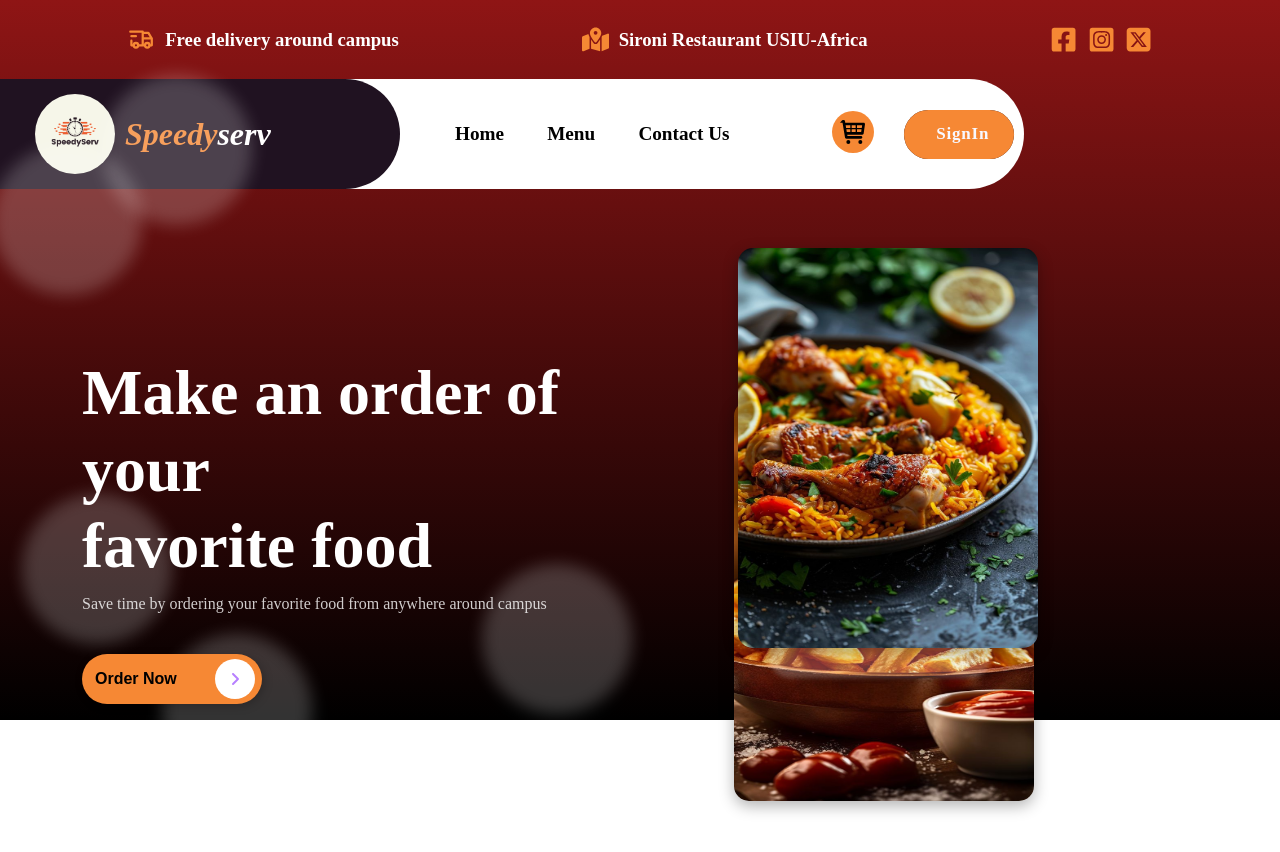
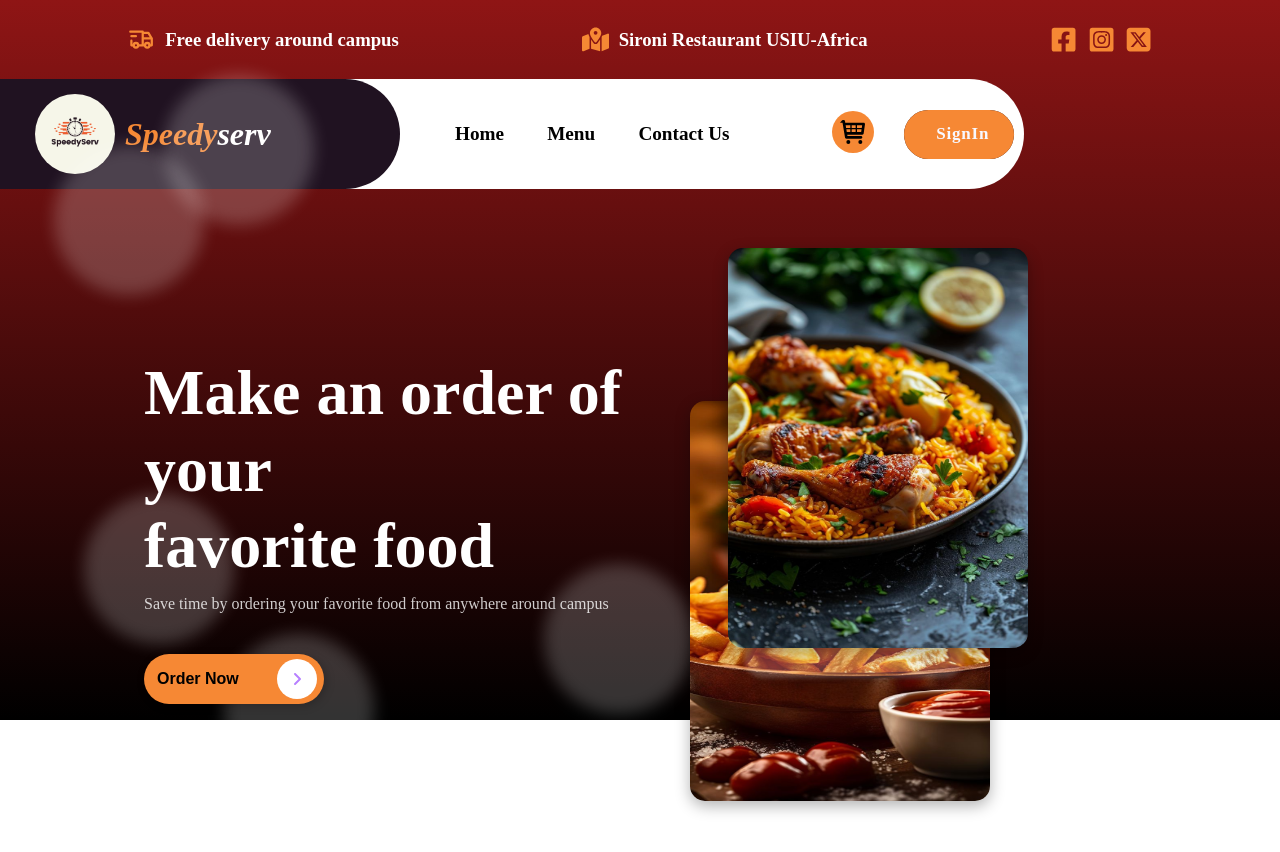
Before and after one commit to githinjiEssy/meal-ordering-system, a React (Create React App) app in the folder client/: page / in a window 1280 px wide. Shown: the top 852 px of the page. Built offline with nearby package versions, Linux system fonts and the light colour scheme; a web font is replaced by a local one.

Commit message:
header content aligned

```diff
--- a/client/src/Componets/Home page/Header.css
+++ b/client/src/Componets/Home page/Header.css
@@ -212,11 +212,12 @@ body {
 /* ================================================================================= */
 .header_content {
     padding: 20px;
+    display: flex;
+    justify-content: center;
 }
 
 .content {
-    width: 90%;
-    margin-left: 5%;
+    width: 80%;
     display: flex;
     justify-content: center; /* Center horizontally */
     align-items: center; /* Center vertically */
```
